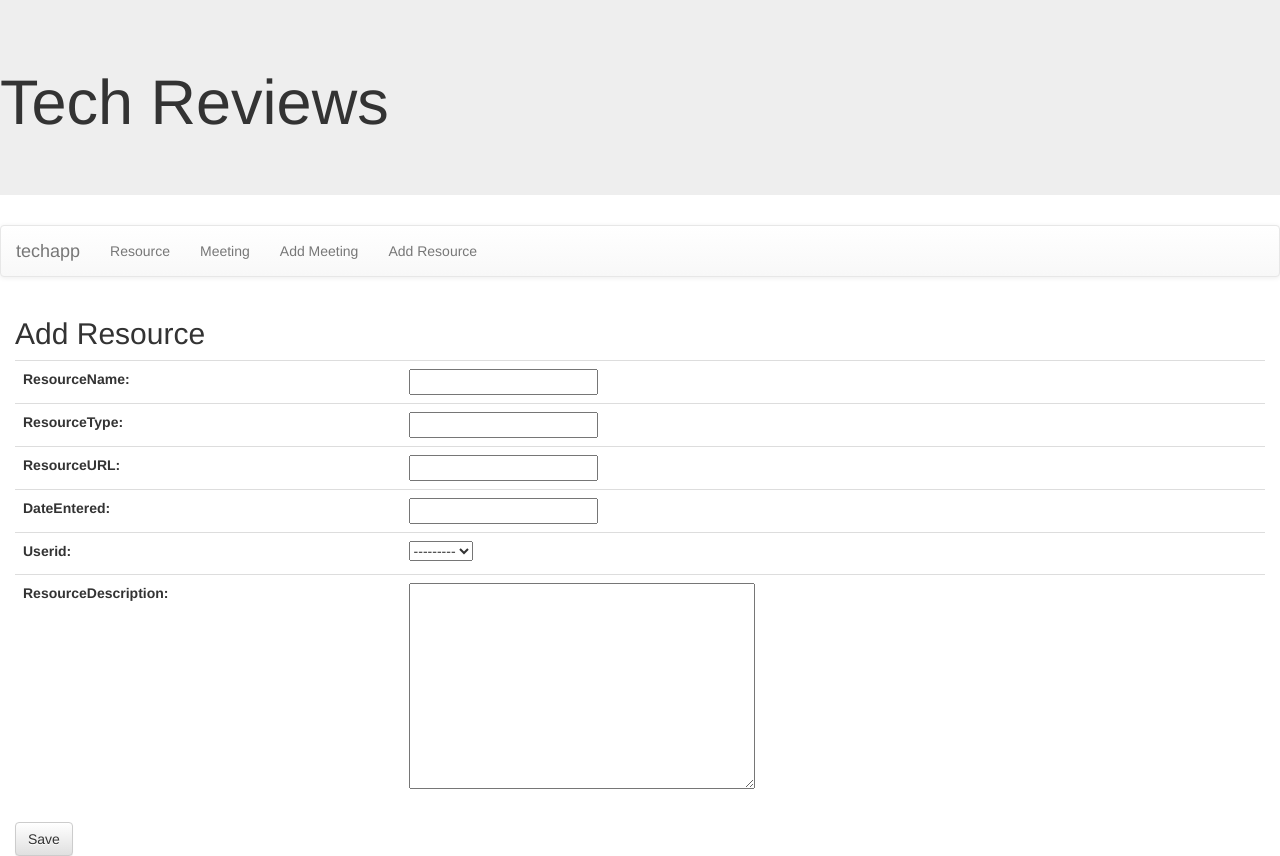
After one commit to YunsungChoi/ITC172-pythonclub, a Django app: page /club/newresource in a window 1280 px wide. The commit adds this page. Run offline with Django 3.2, Linux system fonts and the light colour scheme; some libraries are stand-ins or nearby versions.

Commit message:
Assignment8 re-sub
added resourceForm

```diff
--- a/pythonclub/club/forms.py
+++ b/pythonclub/club/forms.py
@@ -1,7 +1,13 @@
 from django import forms
-from .models import Meeting, MeetingMinute, Resource, Event
+from .models import Meeting, Resource
 
 class MeetingForm(forms.ModelForm):
     class Meta:
         model=Meeting
         fields='__all__'
+
+
+class ResourceForm(forms.ModelForm):
+    class Meta:
+        model=Resource
+        fields='__all__'
--- a/pythonclub/club/templates/base.html
+++ b/pythonclub/club/templates/base.html
@@ -19,6 +19,7 @@
 <li><a href="{% url 'resource' %}">Resource</a></li>
 <li><a href="{% url 'meeting' %}">Meeting</a></li>
 <li><a href="{% url 'newmeeting' %}">Add Meeting</a></li>
+<li><a href="{% url 'newresource' %}">Add Resource</a></li>
 </ul>
 </div>
 </nav>
--- /dev/null
+++ b/pythonclub/club/templates/club/newresource.html
@@ -0,0 +1,16 @@
+{% extends 'base.html' %}
+{% block content %}
+<h2>Add Resource</h2>
+<form method='POST' class="post-form">
+<table class='table'>
+
+        {% csrf_token %}
+        {{ form.as_table }}
+
+
+</table>
+<button type="submit" class="save btn btn-default">
+    Save
+</button>
+</form>
+{% endblock %}
--- a/pythonclub/club/urls.py
+++ b/pythonclub/club/urls.py
@@ -7,4 +7,5 @@ urlpatterns=[
     path('getmeetings/', views.getmeetings, name='meeting'),
     path('meetingdetails/<int:id>', views.meetingdetails, name='meetingdetails'),
     path('newmeeting', views.newMeeting, name='newmeeting'),
+    path('newresource', views.newResource, name='newresource')
 ]
--- a/pythonclub/club/views.py
+++ b/pythonclub/club/views.py
@@ -2,6 +2,7 @@ from django.shortcuts import render, get_object_or_404
 from .models import Resource
 from .models import Meeting
 from .forms import MeetingForm
+from .forms import ResourceForm
 
 # Create your views here.
 def index(request):
@@ -32,4 +33,16 @@ def newMeeting(request):
             form=MeetingForm()
     else:
           form=MeetingForm()
-    return render(request, 'club/newMeeting.html', {'form': form})
+    return render(request, 'club/newmeeting.html', {'form': form})
+
+def newResource(request):
+     form=ResourceForm
+     if request.method=='POST':
+          form=ResourceForm(request.POST)
+          if form.is_valid():
+               post=form.save(commit=True)
+               post.save()
+               form=ResourceForm()
+     else:
+          form=ResourceForm()
+     return render(request, 'club/newresource.html', {'form': form})
```
